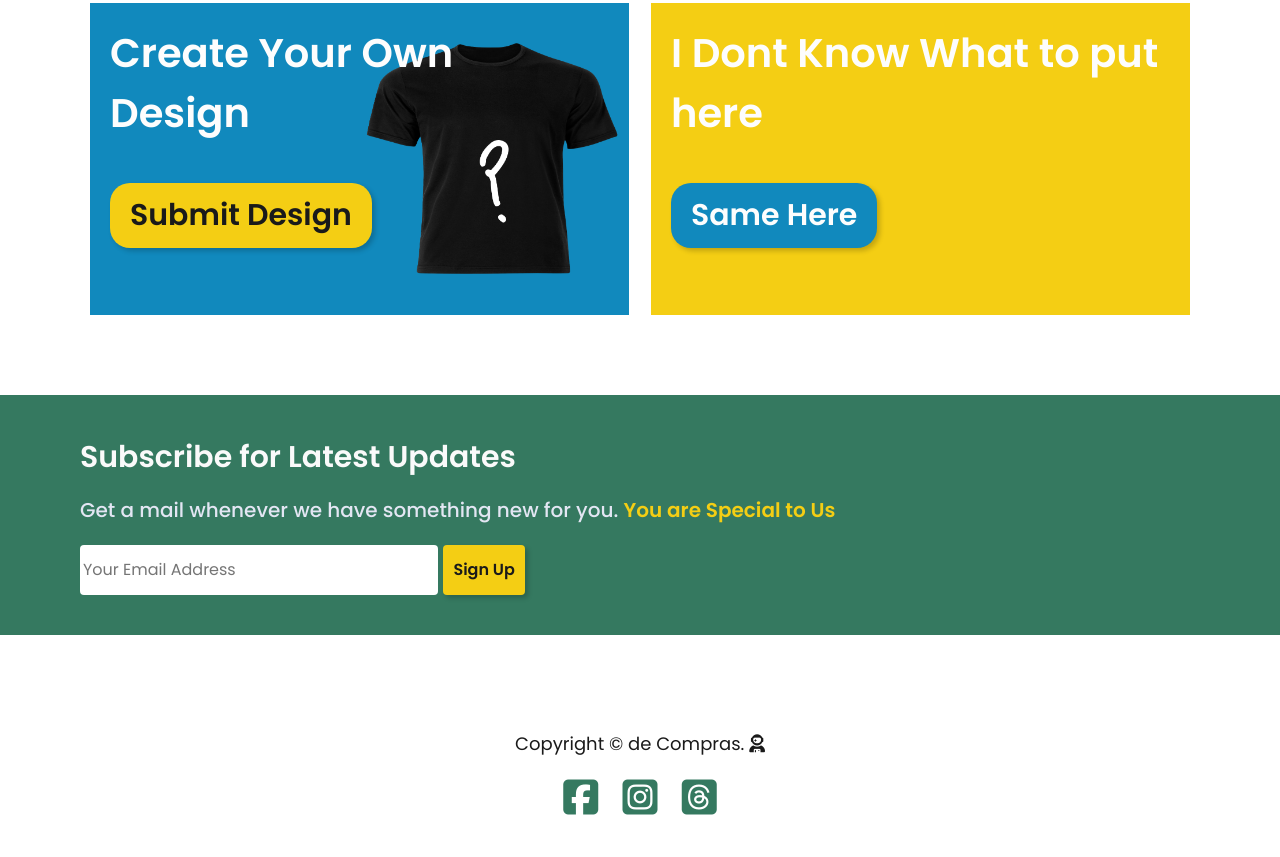
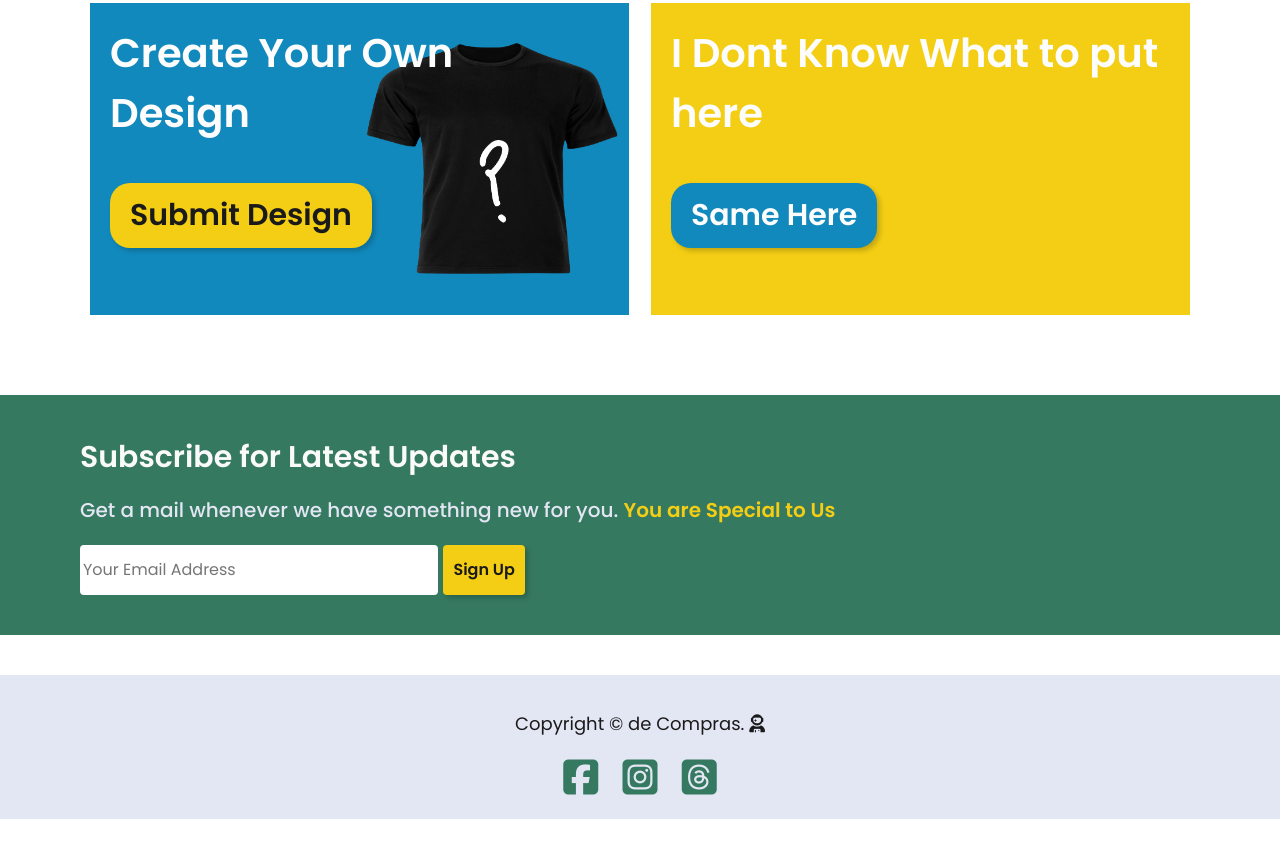
Before and after one commit to aditya-1967/de-Compras, a plain HTML site: page de Compras/index.html in a window 1280 px wide. Shown: the part 3700-4557 px from the top of the page. After the commit the page ends 4519 px from the top, so only its background shows below. Drawn offline with Linux system fonts and the light colour scheme.

Commit message:
Add files via upload

```diff
--- a/de Compras/index.html
+++ b/de Compras/index.html
@@ -384,7 +384,7 @@
         </div>
     </section>
 
-    <footer class="section-p1">
+    <footer>
         <p>
             Copyright &copy; de Compras. <i class="fa-solid fa-user-astronaut"></i>
         </p>
--- a/de Compras/style.css
+++ b/de Compras/style.css
@@ -476,6 +476,10 @@ body {
     box-shadow: 3px 3px 5px rgba(0, 0, 0, 0.2);
 }
 
+footer {
+    background: #e3e6f3;
+    padding: 20px 40px;
+}
 
 footer p {
     color: #1a1a1a;
```
